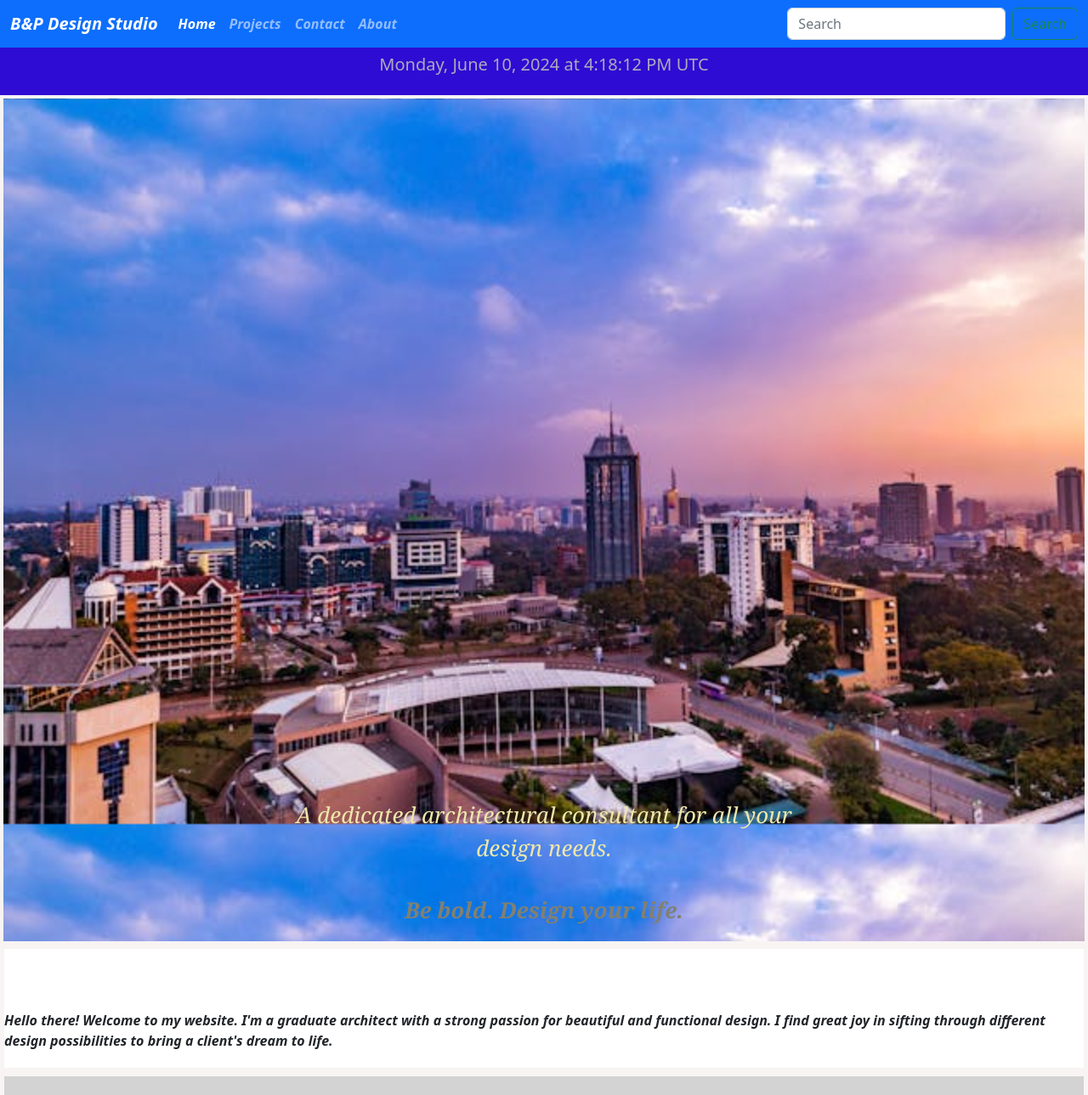
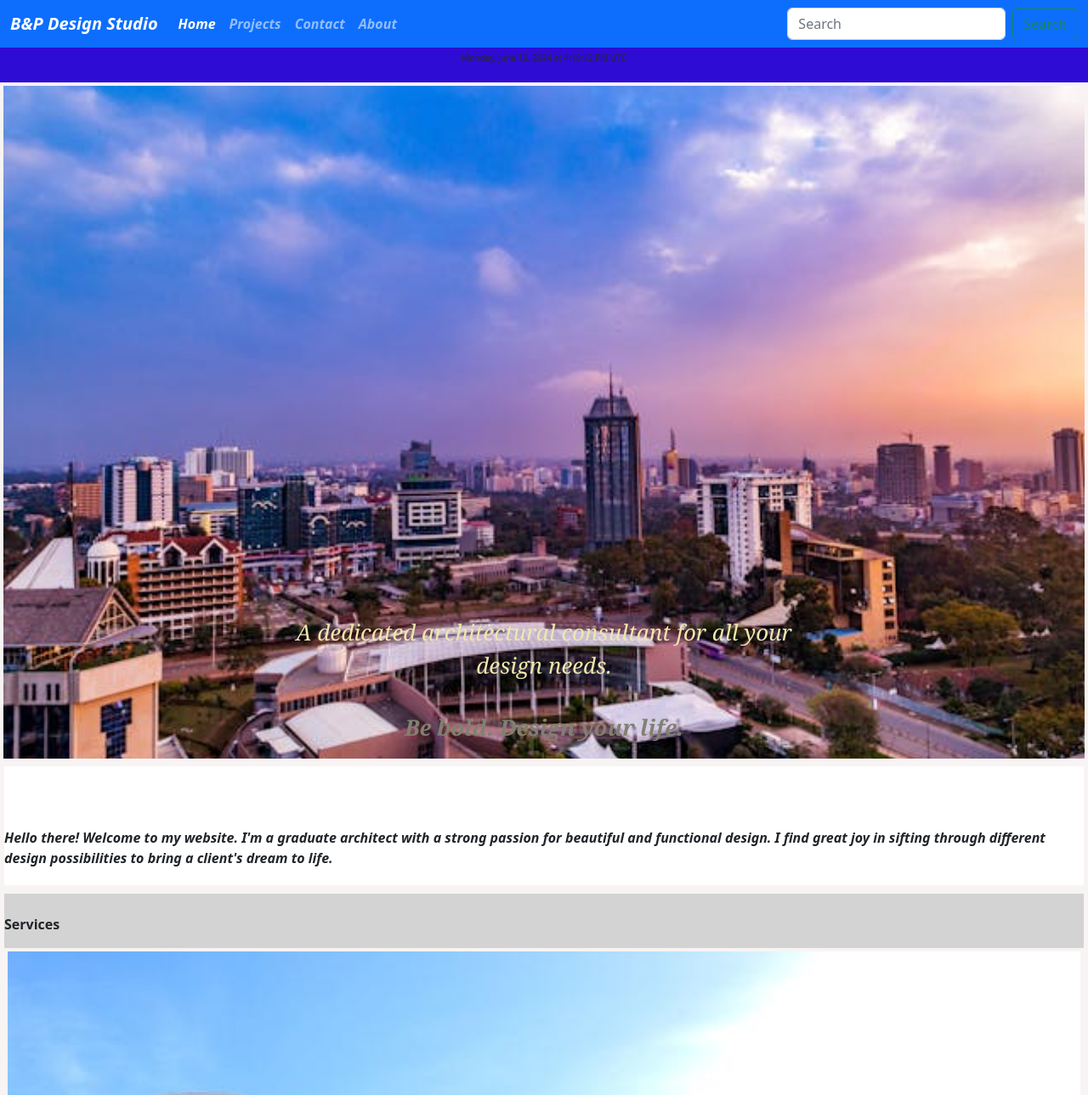
Before and after one commit to Ngondo1/WEB-DESIGN-1, a plain HTML site: page index.html in a window 1280 px wide. Shown: the top 1289 px of the page at 85% size. Drawn offline with nearby package versions, Linux system fonts and the light colour scheme.

Commit message:
first try

```diff
--- a/Kawaida.css
+++ b/Kawaida.css
@@ -2,23 +2,17 @@
 
 #time-display {
     /* Styling */
-    font-size: 20px; /* Adjust font size as needed */
-    color: rgb(174, 170, 190);     /* Set text color to white */
+    font-size: 10px; /* Adjust font size as needed */
+    color: rgb(40, 40, 42);     /* Set text color to white */
     background-color: rgba(42, 8, 211, 0.979); /* Semi-transparent black background */
     padding: 5px;   /* Add padding all around */
+    height:auto;
 
     /* Positioning and animation */
     position: relative;    /* Use relative positioning */
     width: 100%;
     text-align: center;
-    animation: moveLeftToRight 10s linear infinite;
 
-
-
-    /* Animation */
-    animation: moveLeftToRight 10s linear infinite;
-    -webkit-animation: moveLeftToRight 10s linear infinite; /* Safari and older Chrome */
-    -moz-animation: moveLeftToRight 10s linear infinite;    /* Firefox */
 }
 
 @keyframes moveLeftToRight {
--- a/index.css
+++ b/index.css
@@ -106,3 +106,7 @@
     justify-content: flex-end;
     border: 4px solid #f8f4f4;  /* Optional border for visualization */
   }
+
+  .firstdiv{
+    padding-bottom: 20px;
+  }
--- a/index.html
+++ b/index.html
@@ -106,7 +106,7 @@ navToggler.addEventListener('click', () => {
   padding-top: 100px;
   padding-bottom: 200px;
   height: auto;
-  min-height: 1000px;         /* Add top padding (adjust as needed) */
+  min-height: 800px;         /* Add top padding (adjust as needed) */
 
   /* Other styles for your header (e.g., text color, etc.) */
   font-family: 'Helvetica Neue', Helvetica, Arial, sans-serif;
@@ -130,16 +130,16 @@ navToggler.addEventListener('click', () => {
     <main class="main">
 
         <section class="section1">
-            <div >
-             <p><em> <br><br><br>Hello there! Welcome to my website. I'm a graduate architect with a strong passion for beautiful and functional design. I find great joy in sifting through different design possibilities to bring a client's dream to life.<br><br></em></p>
+            <div class="firstdiv">
+             <p><em> <br><br><br>Hello there! Welcome to my website. I'm a graduate architect with a strong passion for beautiful and functional design. I find great joy in sifting through different design possibilities to bring a client's dream to life.<br><br>
+            <br></em></p>
             </div>
         </section>
 
         <section  class=section2>
           <div> <p><stong><br>Services</stong></p></div>
           <div class="image1">
-          </div>
-          <div>
+
             <p><em> Project conceptualisation and design   </em></p>
           </div>
         </section>
@@ -147,8 +147,6 @@ navToggler.addEventListener('click', () => {
         <section  class=section3>
           <div class="image2">
 
-          </div>
-          <div>
             <p><em> Construction drawings  </em></p>
           </div>
         </section>
@@ -156,8 +154,6 @@ navToggler.addEventListener('click', () => {
         <section  class=section4>
           <div class="image3">
 
-          </div>
-          <div>
             <p><em> Building management  </em></p>
           </div>
         </section>
```
